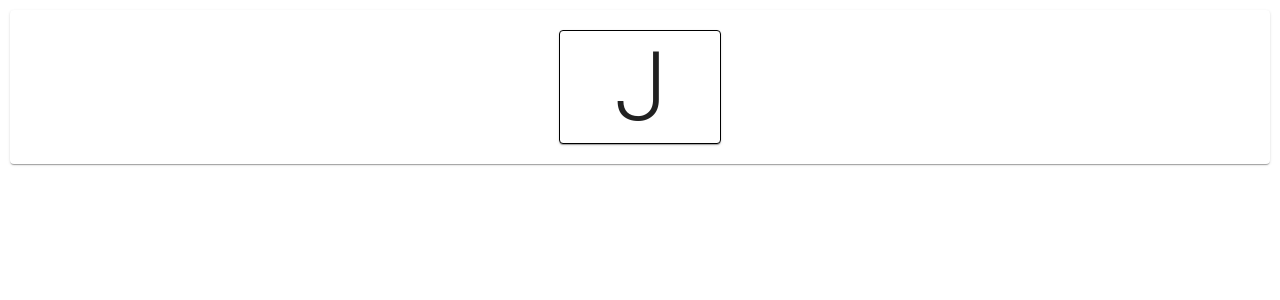
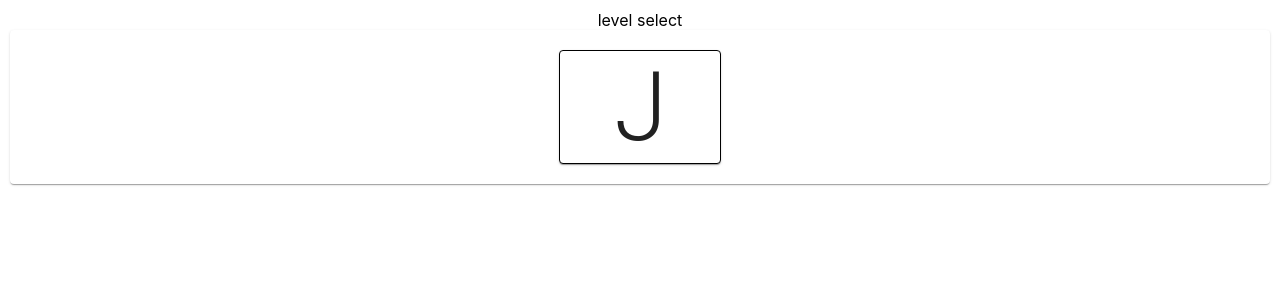
Before and after one commit to hotoku/typing, a React (Create React App) app: page / in a window 1280 px wide. Shown: the top 300 px of the page. Built offline with nearby package versions, Linux system fonts and the light colour scheme.

Commit message:
level select

```diff
--- a/src/App.tsx
+++ b/src/App.tsx
@@ -1,10 +1,17 @@
+import { useState } from "react";
 import "./App.css";
+import LevelSelect from "./components/LevelSelect";
 import Problem from "./components/Problem";
 
 function App() {
+  const [level, setLevel] = useState(1);
+
+  const handleLevelChange = (level: number): void => {};
+
   return (
     <div className="App" style={{ padding: "10px" }}>
-      <Problem />
+      <LevelSelect onChange={handleLevelChange} />
+      <Problem level={level} />
     </div>
   );
 }
--- /dev/null
+++ b/src/components/LevelSelect.tsx
@@ -0,0 +1,9 @@
+type LevelSelectProps = {
+  onChange: (n: number) => void;
+};
+
+function LevelSelect({ onChange }: LevelSelectProps): JSX.Element {
+  return <div>level select </div>;
+}
+
+export default LevelSelect;
--- a/src/components/Problem.tsx
+++ b/src/components/Problem.tsx
@@ -47,7 +47,11 @@ function History({ vals, ngs }: HistoryProps): JSX.Element {
   );
 }
 
-function Problem(): JSX.Element {
+type ProblemProps = {
+  level: number;
+};
+
+function Problem({}: ProblemProps): JSX.Element {
   const [prob, setProb] = useState(problemGenerator());
   const [probHistory, setProbHistory] = useState<string[]>([]);
   const [ansHistory, setAnsHistory] = useState<string[]>([]);
```
